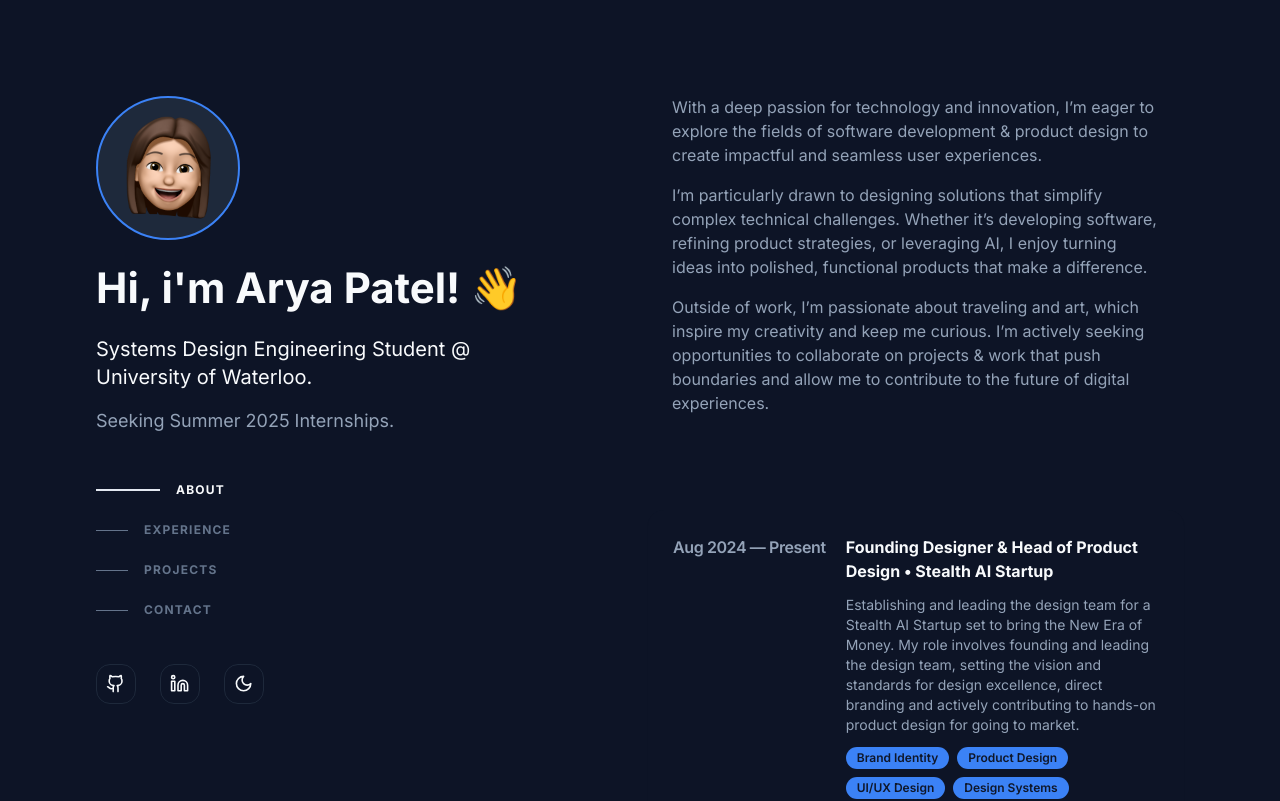
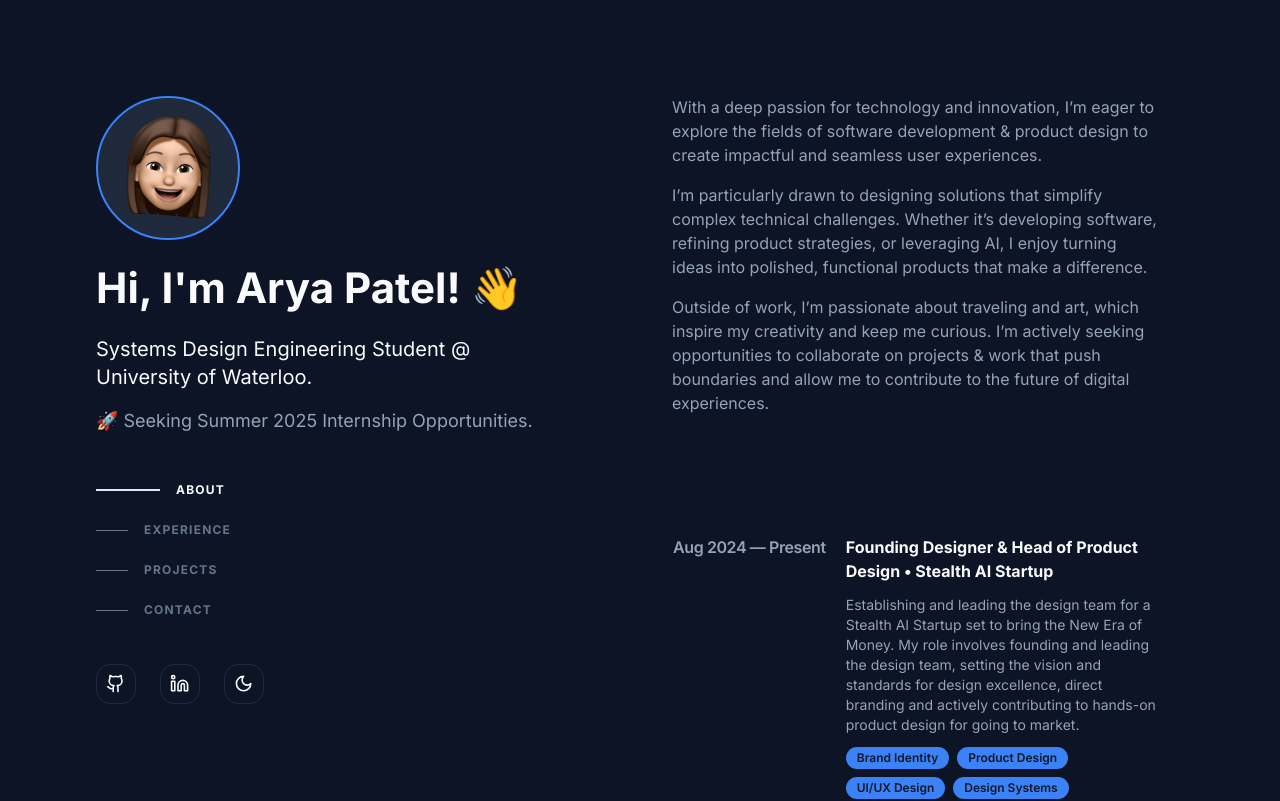
Before and after one commit to aryapatel14/portfolio, a Next.js app: page / in a window 1280 px wide. Shown: the top 801 px of the page. Built offline with nearby package versions, Linux system fonts and the light colour scheme.

Commit message:
Update Nav.tsx

```diff
--- a/components/Nav.tsx
+++ b/components/Nav.tsx
@@ -54,13 +54,13 @@ export default function Nav() {
           </Avatar>
         </div>
         <h1 className="text-[42px] font-bold lg:text-start">
-          Hi, i&#39;m Arya Patel! 👋
+          Hi, I&#39;m Arya Patel! 👋
         </h1>
         <h2 className="text-xl lg:text-start">
           Systems Design Engineering Student @ University of Waterloo.
         </h2>
         <p className="text-lg lg:text-start text-muted-foreground">
-          Seeking Summer 2025 Internships.
+          🚀 Seeking Summer 2025 Internship Opportunities.
         </p>
       </div>
       <nav className="lg:flex hidden">
```
